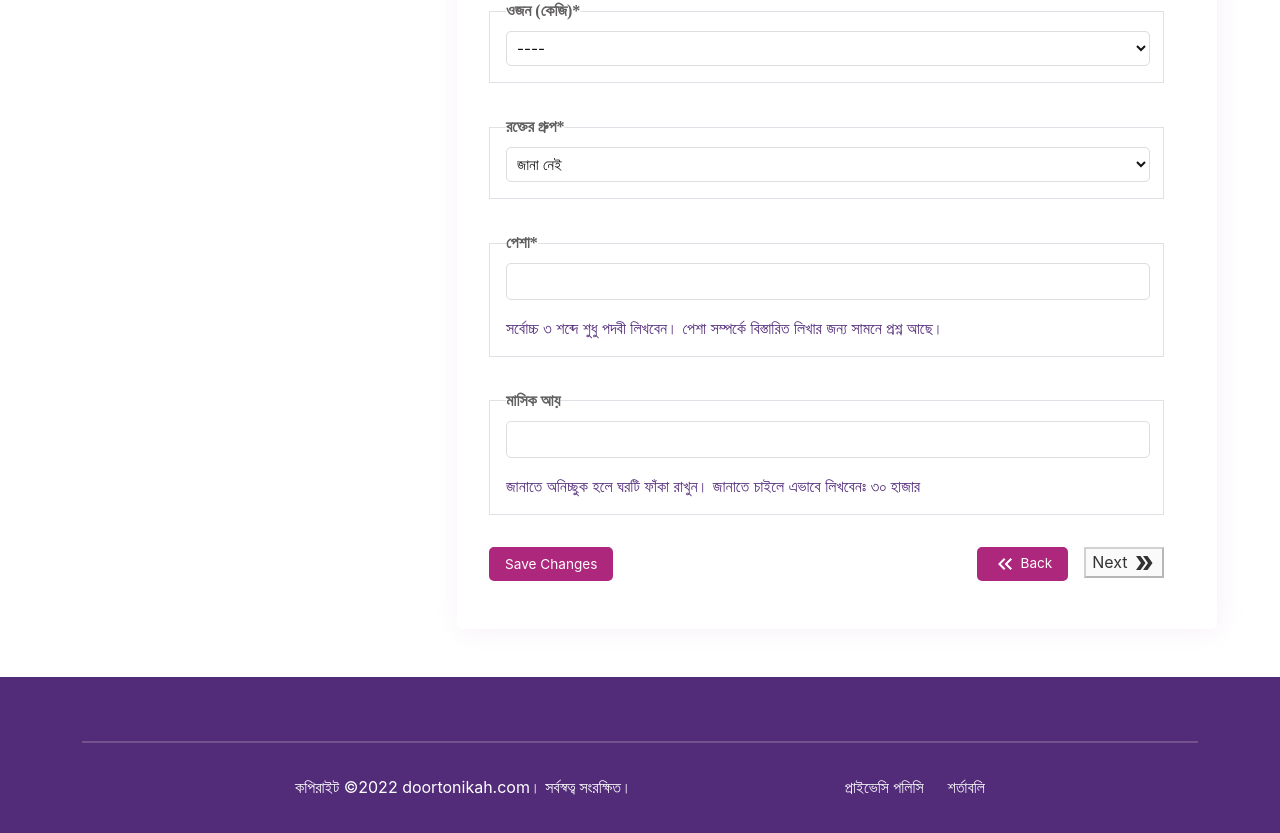
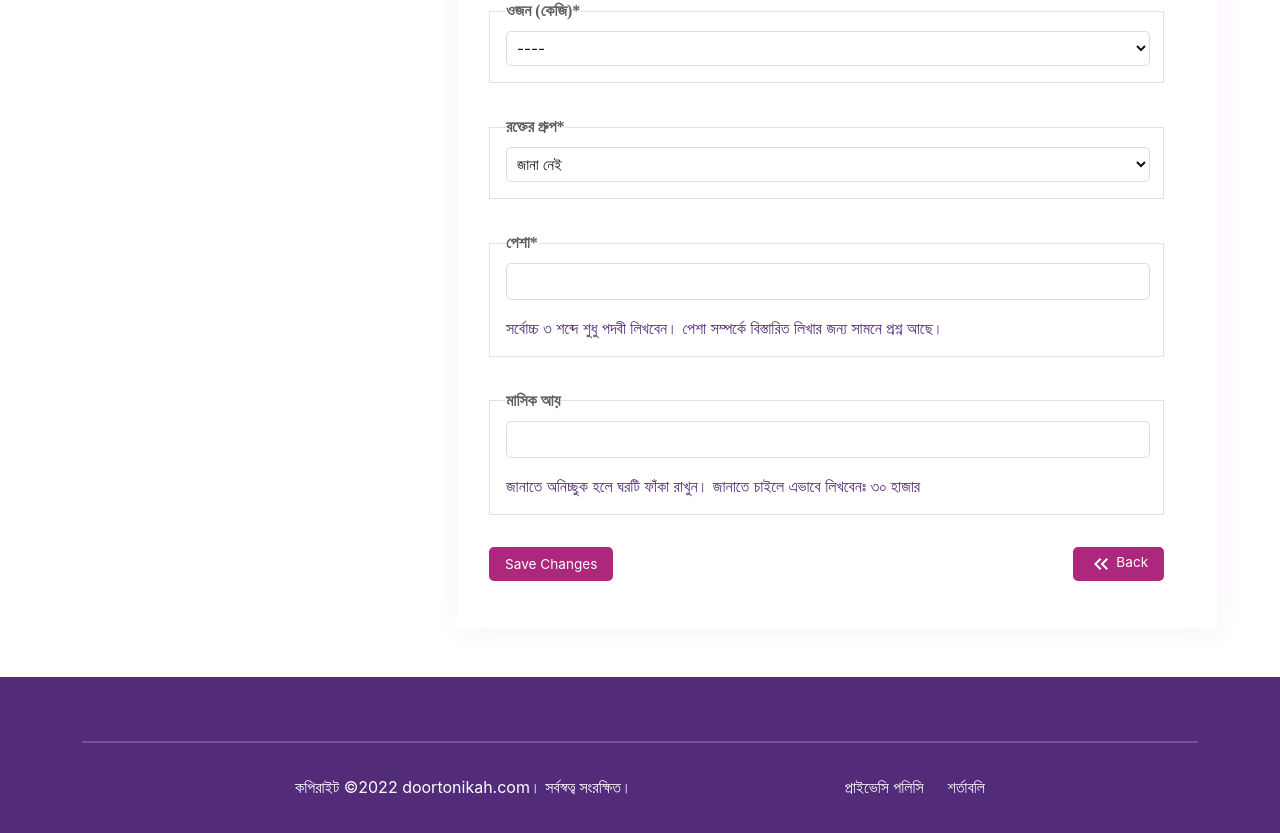
Before and after one commit to SumanIslam/DoorToNikah, a React (Create React App) app: page /biodata/registration/step2 in a window 1280 px wide. Shown: the part 1382-2215 px from the top of the page. Built offline with nearby package versions, Linux system fonts and the light colour scheme; a web font is replaced by a local one.

Commit message:
add some change in form-button-container

```diff
--- a/src/component/registration/common-component/form-button-container/form-button-container.component.jsx
+++ b/src/component/registration/common-component/form-button-container/form-button-container.component.jsx
@@ -11,35 +11,12 @@ import KeyboardDoubleArrowLeftIcon from '@mui/icons-material/KeyboardDoubleArrow
 import './form-button-container.style.scss';
 import '../../../../styles/utils.scss'
 
-const FormButtonContainer = ({ states, nextUrl, backUrl, validated, handleError, objectKey }) => {
-	console.log(objectKey);
-  const [loading, setLoading] = useState(false);
-  const [saved, setSaved] = useState(false);
+const FormButtonContainer = ({ nextUrl, backUrl, loading, saved }) => {
 
-  const { candidatesInfo, setCandidatesInfo } = useRegistration();
-
-  // console.log(states);
-  console.log(candidatesInfo);
-	const handleClick = (e) => {
-		e.preventDefault();
-
-		if(validated) {
-			setLoading(true);
-			setCandidatesInfo({...candidatesInfo, [objectKey]: {...states}})
-			setTimeout(() => {
-				setLoading(false);
-				setSaved(true);
-			}, 2000);
-		} else {
-			handleError('Please fill out all the required field');
-		}
-
-
-	}
   return (
 		<div className='d-flex justify-content-between width'>
 			{loading ? (
-				<button className='small-button' type='button' disabled>
+				<button className='small-button' type='button'>
 					<span
 						className='spinner-border spinner-border-sm'
 						role='status'
@@ -50,7 +27,8 @@ const FormButtonContainer = ({ states, nextUrl, backUrl, validated, handleError,
 			) : saved ? (
 				<button className='small-button'>Saved</button>
 			) : (
-				<button className='small-button' onClick={handleClick}>
+				//  onClick={handleClick}
+				<button type='submit' className='small-button'>
 					Save Changes
 				</button>
 			)}
@@ -62,17 +40,7 @@ const FormButtonContainer = ({ states, nextUrl, backUrl, validated, handleError,
 						</Link>
 					</button>
 				)}
-				{!saved ? (
-					<button
-						className='disabled-button'
-						disabled
-						title='Save the changes first'
-					>
-						<Link to={nextUrl}>
-							Next <DoubleArrowIcon />
-						</Link>
-					</button>
-				) : (
+				{nextUrl && saved && (
 					<button className='next-button'>
 						<Link to={nextUrl}>
 							Next <DoubleArrowIcon />
```
